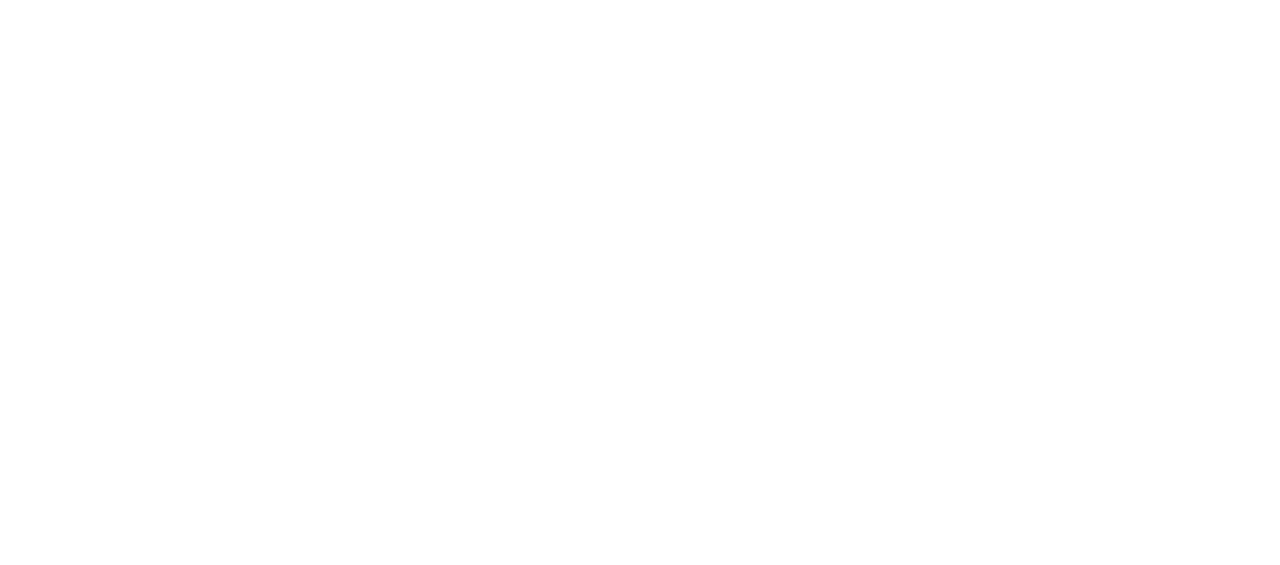
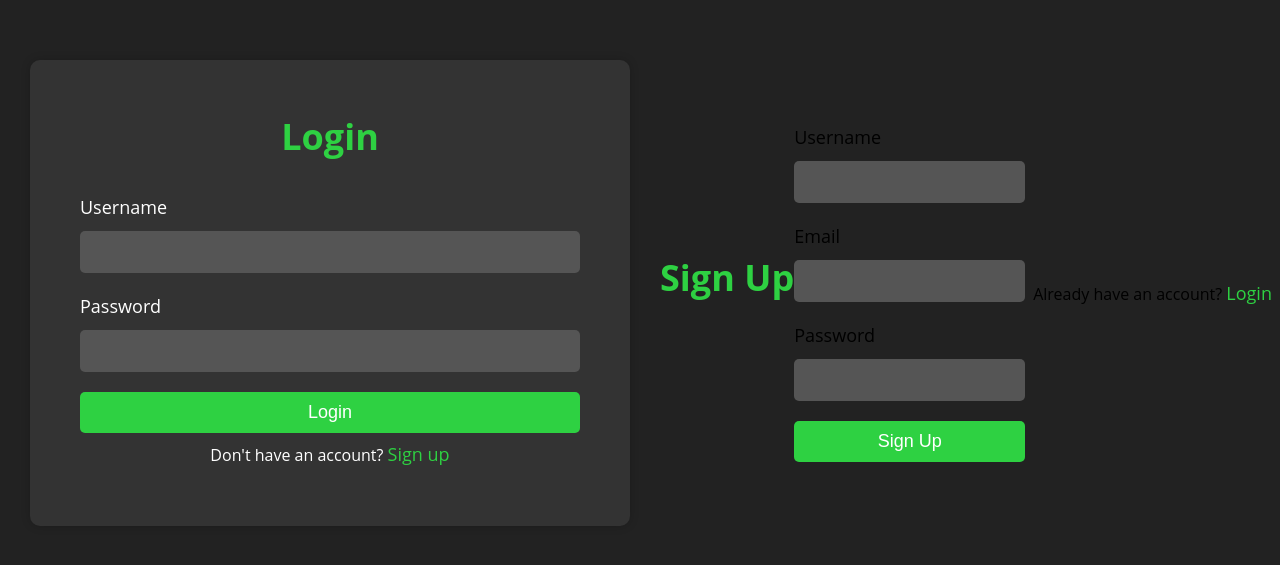
Before and after one commit to NicholasLe04/skilltree, a React (Vite) app in the folder frontend/: page /login in a window 1280 px wide. Before the commit this address had no page. Shown: the part 107-672 px from the top of the page. Built offline with nearby package versions, Linux system fonts and the light colour scheme.

Commit message:
Add login and signup

```diff
--- a/frontend/src/App.jsx
+++ b/frontend/src/App.jsx
@@ -3,6 +3,7 @@
 import Tree from './pages/Tree/Tree';
 import Landing from './pages/Landing/Landing';
 import Profile from './pages/Profile/Profile';
+import Login from './pages/Login/Login';
 import './App.css';
 
 
@@ -16,6 +17,7 @@
                     <Route path='/profile' element={<Profile />} />
                     {/* <Route path="/create" element={<Create />} /> */}
                     <Route path="/tree/:treeID" element={<Tree />} />
+                    <Route path="/login" element={<Login />} />
                 </Routes>
             </div>
         </>
--- a/frontend/src/index.css
+++ b/frontend/src/index.css
@@ -2,7 +2,6 @@
     font-family: Inter, system-ui, Avenir, Helvetica, Arial, sans-serif;
     line-height: 1.5;
     font-weight: 400;
-
 
     font-synthesis: none;
     text-rendering: optimizeLegibility;
@@ -11,7 +10,8 @@
     -webkit-text-size-adjust: 100%;
 }
 
-html, body {
+html,
+body {
     padding: 0;
     margin: 0;
 }
--- a/frontend/src/pages/Login/Login.css
+++ b/frontend/src/pages/Login/Login.css
@@ -1 +1,85 @@
-.login-root {}
+* {
+    box-sizing: border-box;
+    margin: 0;
+    padding: 0;
+}
+
+body {
+    font-family: 'Open Sans', sans-serif;
+    background-color: #222;
+}
+
+.container {
+    display: flex;
+    justify-content: center;
+    align-items: center;
+    height: 100vh;
+}
+
+.form-container {
+    width: 600px;
+    margin: 0 auto;
+    padding: 50px;
+    background-color: #333;
+    border-radius: 10px;
+    box-shadow: 0 0 10px rgba(0, 0, 0, 0.2);
+    color: #fff;
+}
+
+h1 {
+    text-align: center;
+    margin-bottom: 30px;
+    font-size: 36px;
+    color: #2ed142;
+}
+
+form {
+    display: flex;
+    flex-direction: column;
+}
+
+label {
+    margin-bottom: 10px;
+    font-size: 18px;
+}
+
+input {
+    padding: 12px;
+    border: none;
+    border-radius: 5px;
+    margin-bottom: 20px;
+    font-size: 16px;
+    color: #fff;
+    background-color: #555;
+}
+
+button {
+    padding: 10px;
+    background-color: #2ed142;
+    color: #fff;
+    border: none;
+    border-radius: 5px;
+    cursor: pointer;
+    font-size: 18px;
+    transition: background-color 0.2s ease-in-out;
+}
+
+button:hover {
+    background-color: #2ed142;
+}
+
+a {
+    text-decoration: none;
+    color: #2ed142;
+    font-size: 18px;
+    transition: color 0.2s ease-in-out;
+}
+
+a:hover {
+    color: #2ed142;
+}
+
+p {
+    text-align: center;
+    margin: 8px;
+}
--- a/frontend/src/pages/Login/Login.jsx
+++ b/frontend/src/pages/Login/Login.jsx
@@ -1,9 +1,34 @@
-
+import "./Login.css"
 
 function Login() {
     return (
         <>
-            <div></div>
+            <div className="container">
+                <div className="form-container" id="login-form">
+                    <h1>Login</h1>
+                    <form>
+                        <label htmlFor="username">Username</label>
+                        <input type="text" id="username" name="username" required={true} />
+                        <label htmlFor="password">Password</label>
+                        <input type="password" id="password" name="password" required={true} />
+                        <button type="submit">Login</button>
+                    </form>
+                    <p>Don't have an account? <a href="#" id="signup-link">Sign up</a></p>
+                </div>
+
+                <div className="form-container" id="signup-form" style={{ display: "none" }} />
+                <h1>Sign Up</h1>
+                <form>
+                    <label htmlFor="new-username">Username</label>
+                    <input type="text" id="new-username" name="new-username" required={true} />
+                    <label htmlFor="new-email">Email</label>
+                    <input type="email" id="new-email" name="new-email" required={true} />
+                    <label htmlFor="new-password">Password</label>
+                    <input type="password" id="new-password" name="new-password" required={true} />
+                    <button type="submit">Sign Up</button>
+                </form>
+                <p>Already have an account? <a href="#" id="login-link">Login</a></p>
+            </div>
         </>
     )
 }
--- a/frontend/src/pages/components/Navbar.css
+++ b/frontend/src/pages/components/Navbar.css
@@ -1,4 +1,3 @@
-
 .navbar {
     background-color: #333;
     color: #fff;
@@ -26,7 +25,7 @@
     align-items: center;
 }
 
-input[type="text"] {
+.navbar-search input[type="text"] {
     width: 500px;
     padding: 5px;
     border: 1px solid #777;
```
Lines whose indentation alone changed are shown as unchanged.
